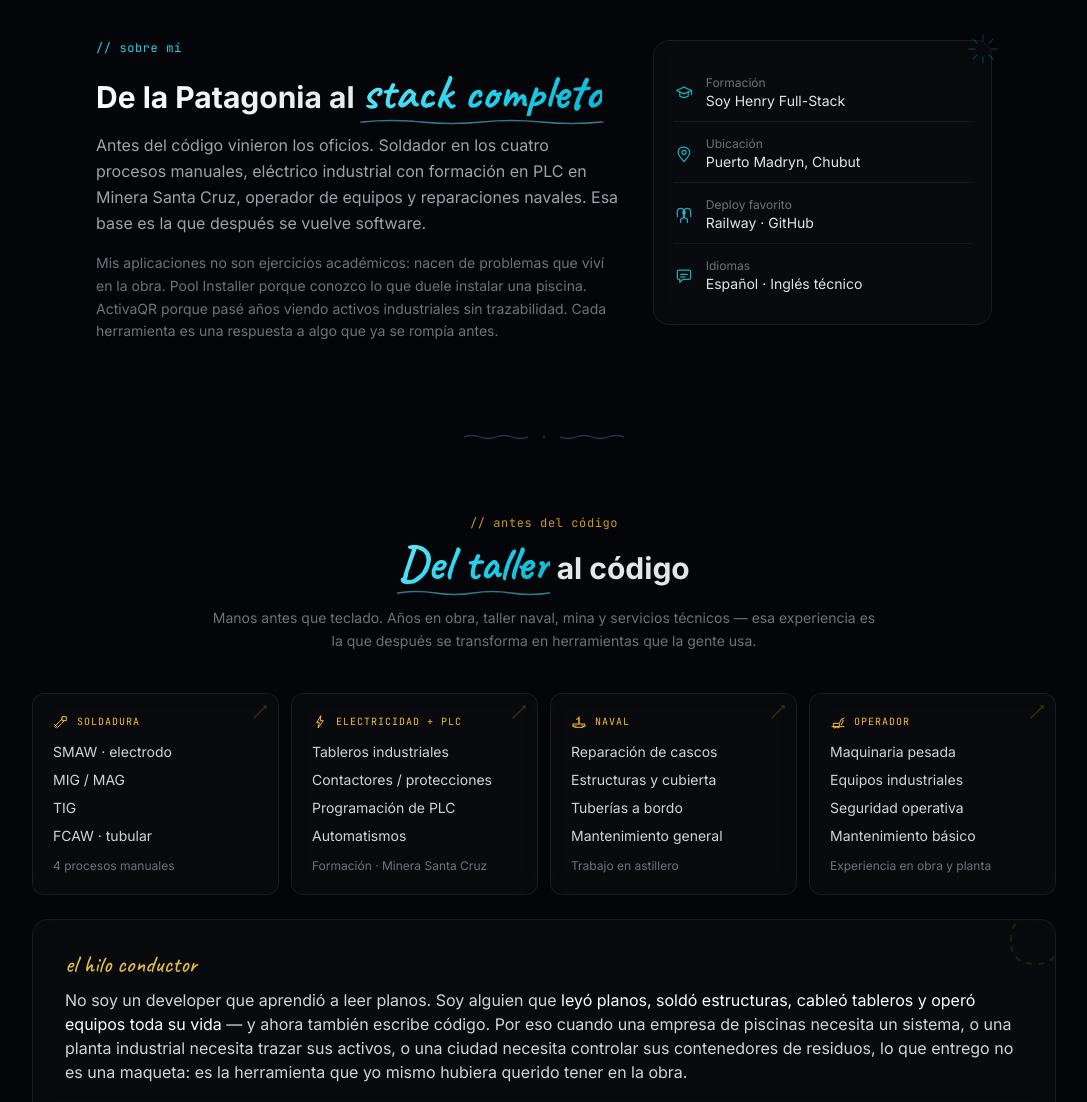
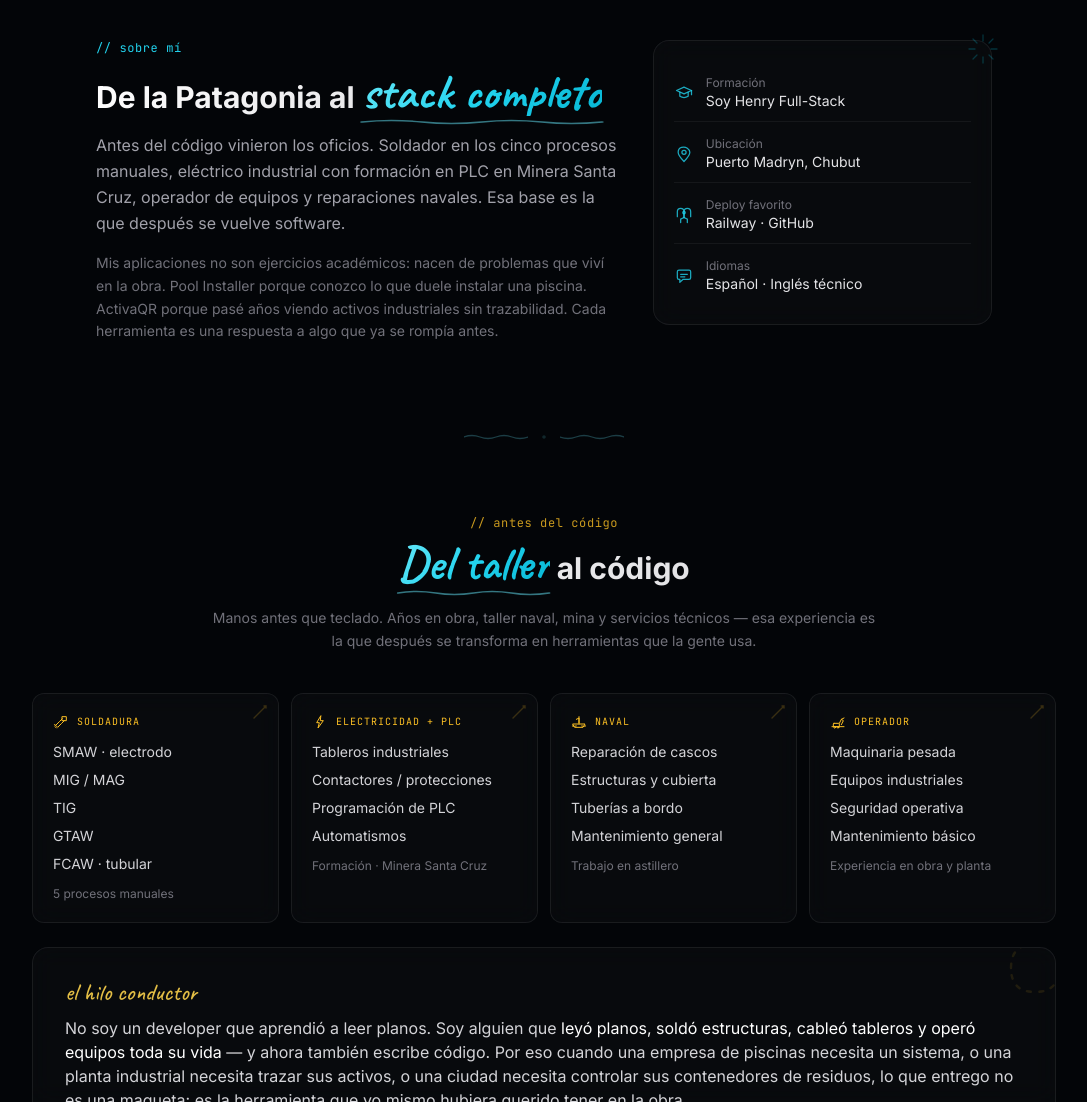
Before and after one commit to jesus1942/portfolio, a website: page index.html in a window 1280 px wide. Shown: the part 840-1942 px from the top of the page, without its empty margins (96-1183 px from the left). Drawn offline with nearby package versions, Linux system fonts and the light colour scheme.

Commit message:
Sumar proceso GTAW a la tarjeta de soldadura (5 procesos)

```diff
--- a/index.html
+++ b/index.html
@@ -331,7 +331,7 @@
               <span class="font-hand grad-cyan text-3xl sm:text-4xl md:text-5xl leading-none relative inline-block">stack completo<svg class="absolute -bottom-2 left-0 w-full overflow-visible" height="6" viewBox="0 0 100 6" preserveAspectRatio="none" fill="none" stroke="currentColor" stroke-width="1.5" stroke-linecap="round" style="color:rgba(103,232,249,0.5)"><path d="M0 4 Q12 1 25 4 Q37 7 50 4 Q62 1 75 4 Q87 7 100 4"/></svg></span>
             </h2>
             <p class="text-zinc-400 leading-relaxed mb-4">
-              Antes del código vinieron los oficios. Soldador en los cuatro procesos manuales,
+              Antes del código vinieron los oficios. Soldador en los cinco procesos manuales,
               eléctrico industrial con formación en PLC en Minera Santa Cruz, operador de equipos
               y reparaciones navales. Esa base es la que después se vuelve software.
             </p>
@@ -447,8 +447,9 @@
               <div>SMAW · electrodo</div>
               <div>MIG / MAG</div>
               <div>TIG</div>
+              <div>GTAW</div>
               <div>FCAW · tubular</div>
-              <div class="text-xs text-zinc-500 pt-1">4 procesos manuales</div>
+              <div class="text-xs text-zinc-500 pt-1">5 procesos manuales</div>
             </div>
           </div>
 
```
Also changed, not shown: portfolio/index.html (+3 -2 lines).
